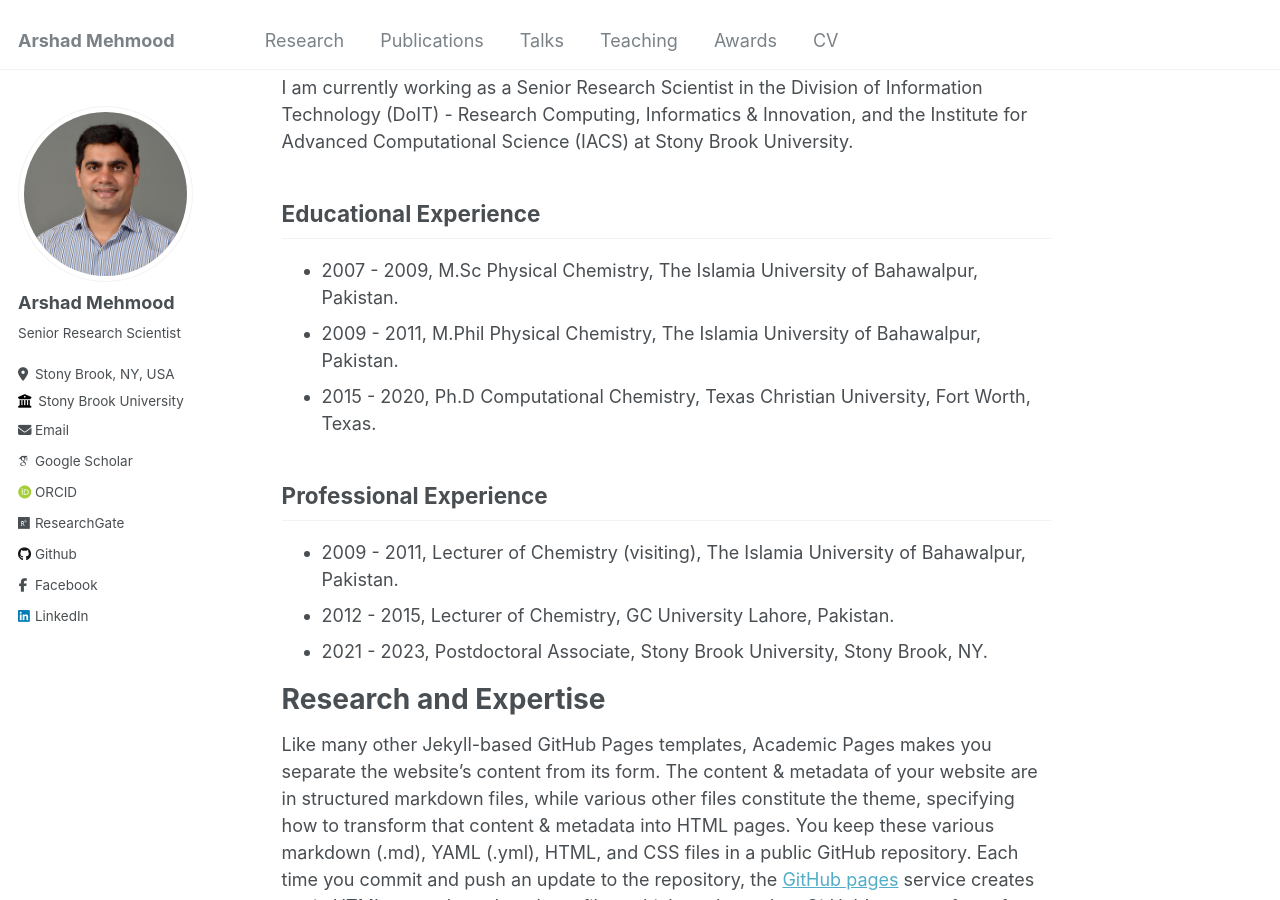
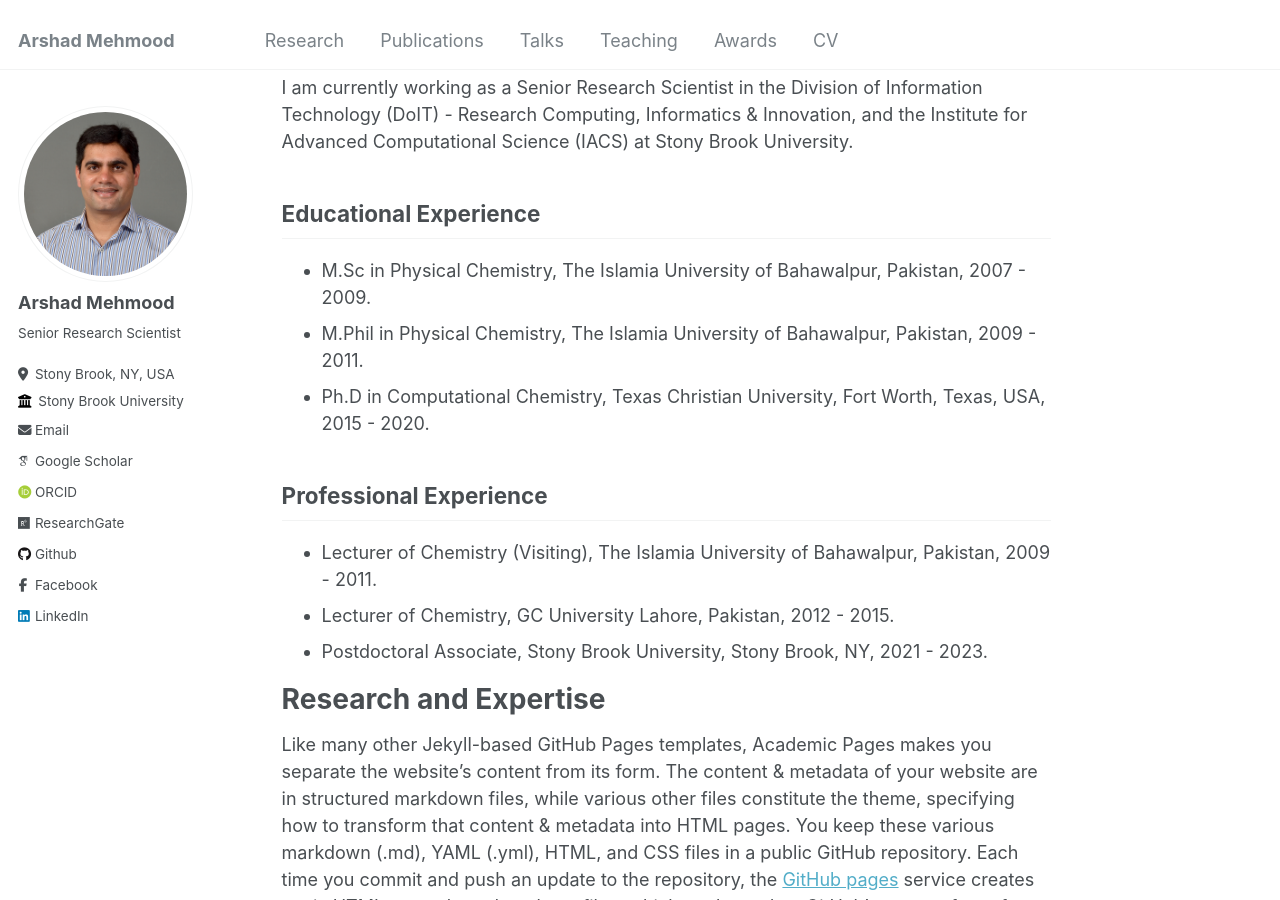
Before and after one commit to arshadmehmood118/arshadmehmood118.github.io, a Jekyll site: the page built from _pages/about.md, in a window 1280 px wide and 900 px high, scrolled down 472 px. Built offline with Jekyll 4.4.1, drawn with Linux system fonts in a browser that asks for light colours; some web fonts are replaced.

Commit message:
Update about.md

```diff
--- a/_pages/about.md
+++ b/_pages/about.md
@@ -15,15 +15,15 @@ I am currently working as a Senior Research Scientist in the Division of Informa
 
 Educational Experience
 ------
-- 2007 - 2009, M.Sc Physical Chemistry, The Islamia University of Bahawalpur, Pakistan.
-- 2009 - 2011, M.Phil Physical Chemistry, The Islamia University of Bahawalpur, Pakistan.
-- 2015 - 2020, Ph.D Computational Chemistry, Texas Christian University, Fort Worth, Texas.
+- M.Sc in Physical Chemistry, The Islamia University of Bahawalpur, Pakistan, 2007 - 2009.
+- M.Phil in Physical Chemistry, The Islamia University of Bahawalpur, Pakistan, 2009 - 2011.
+- Ph.D in Computational Chemistry, Texas Christian University, Fort Worth, Texas, USA, 2015 - 2020.
 
 Professional Experience
 ------
-- 2009 - 2011, Lecturer of Chemistry (visiting), The Islamia University of Bahawalpur, Pakistan.
-- 2012 - 2015, Lecturer of Chemistry, GC University Lahore, Pakistan.
-- 2021 - 2023, Postdoctoral Associate, Stony Brook University, Stony Brook, NY.
+- Lecturer of Chemistry (Visiting), The Islamia University of Bahawalpur, Pakistan, 2009 - 2011.
+- Lecturer of Chemistry, GC University Lahore, Pakistan, 2012 - 2015.
+- Postdoctoral Associate, Stony Brook University, Stony Brook, NY, 2021 - 2023.
 
 Research and Expertise
 ======
```
